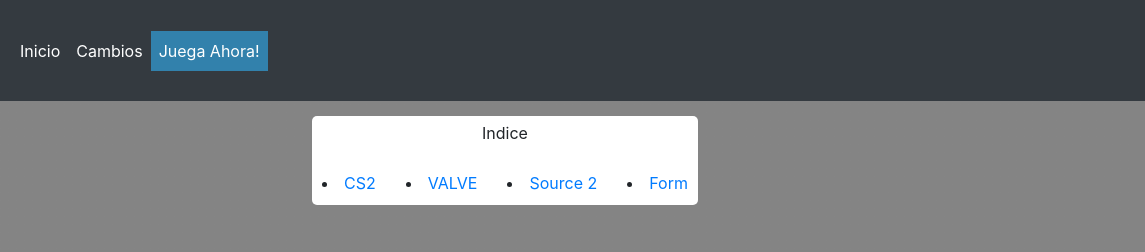
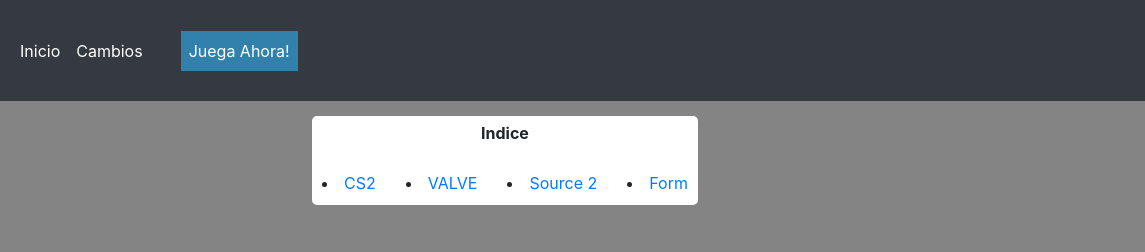
Before and after one commit to Ch1mu/cs2-cc, a plain HTML site: page index.html in a window 1280 px wide. Shown: the top 252 px of the page, 135-1280 px from the left. Drawn offline with nearby package versions, Linux system fonts and the light colour scheme.

Commit message:
Fix estilos

```diff
--- a/index.html
+++ b/index.html
@@ -28,7 +28,7 @@
         integrity="sha384-C6RzsynM9kWDrMNeT87bh95OGNyZPhcTNXj1NW7RuBCsyN/o0jlpcV8Qyq46cDfL"
         crossorigin="anonymous"></script>
     <div class="indice">
-        <p>Indice</p>
+        <p class="indice-title">Indice</p>
         <div class="indice-list">
             <li> <a href="#CS2">CS2</a></li>
             <li> <a href="#valve">VALVE</a> </li>
--- a/shared/pages/nav.html
+++ b/shared/pages/nav.html
@@ -19,7 +19,7 @@
               <li class="nav-item">
                 <a style="color: white;" class="nav-link" href="#">Cambios</a>
               </li>
-              <li style="background: #3281ac;">
+              <li style="background: #3281ac; margin-left: 30px">
                 <a style="color: white;" class="nav-link" href="https://store.steampowered.com/app/730/CounterStrike_2/" target="_blank">Juega Ahora!</a>
               </li>
             </ul>
--- a/shared/styles/index.css
+++ b/shared/styles/index.css
@@ -49,6 +49,9 @@ footer{
     border-radius: 5px;
     margin-top: 15px;
 }
+.indice-title{
+    font-weight: bold;
+}
 .indice p{
     margin-top: 5px;
     display: flex;
```
